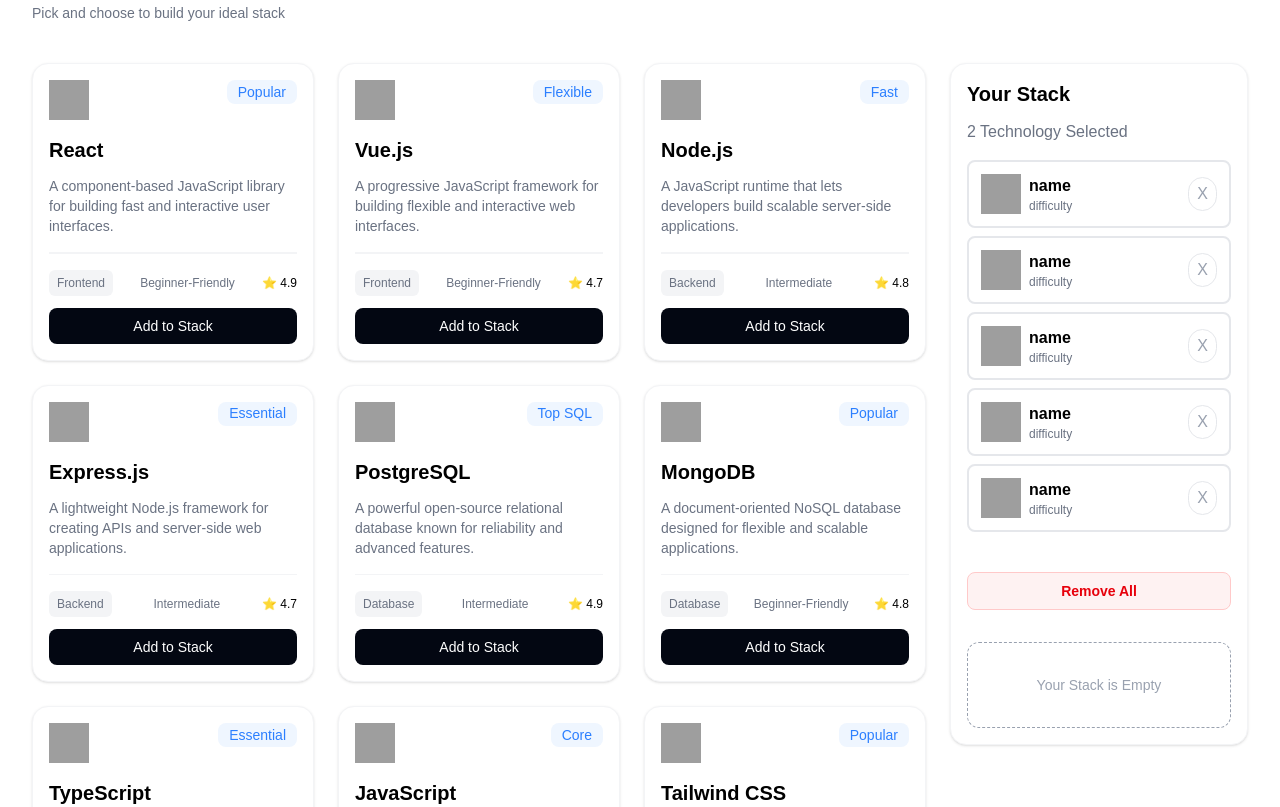
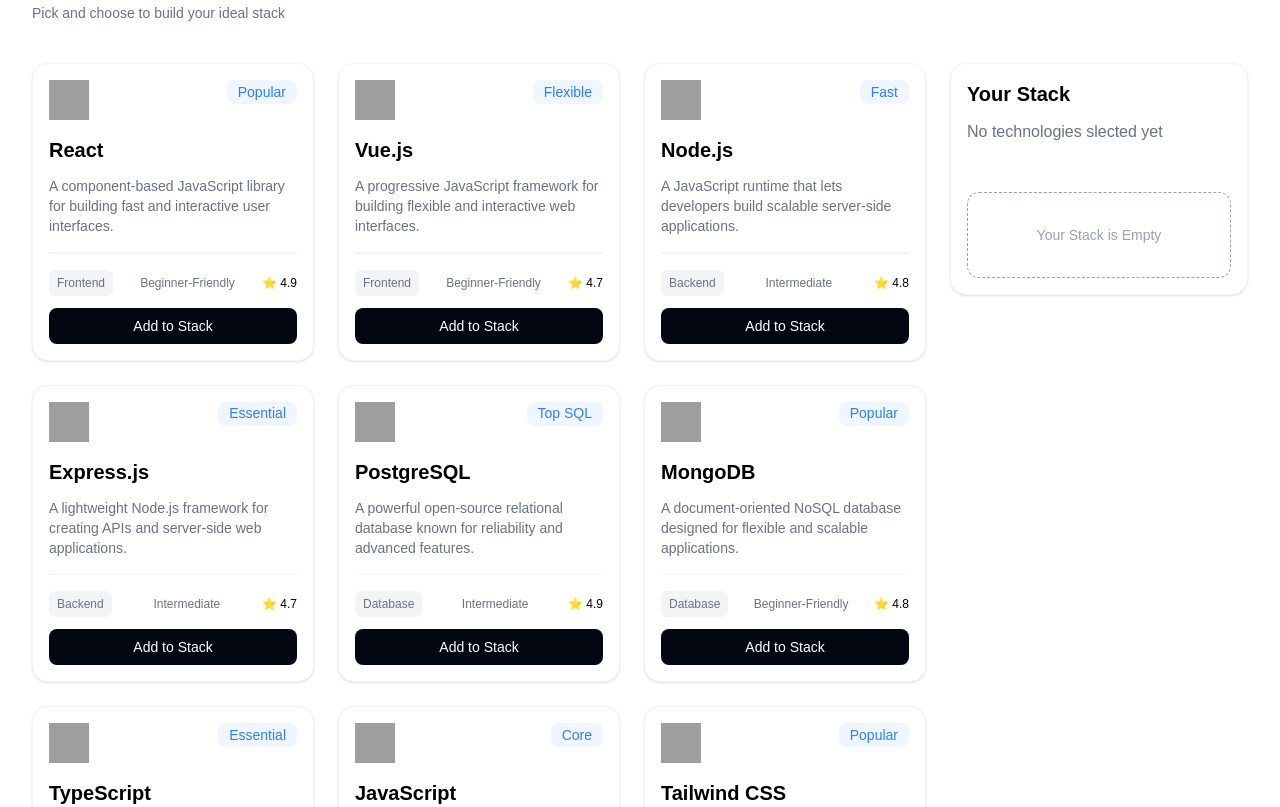
Before and after one commit to amitpauldev/devstack, a React (Vite) app: page / in a window 1280 px wide. Shown: the part 660-1467 px from the top of the page. Built offline with nearby package versions, Linux system fonts and the light colour scheme; grey boxes are pictures that could not be loaded.

Commit message:
Added functionality of Technology and Stackbar

```diff
--- a/src/components/StackBar.tsx
+++ b/src/components/StackBar.tsx
@@ -1,25 +1,51 @@
+import type { Dispatch, SetStateAction } from "react";
+import type { Technology } from "../types/technology";
 import StackItem from "./StackItem";
 
-const StackBar = () => {
+interface TechnologyGridProps {
+	myStacks: Technology[];
+	setMyStacks: Dispatch<SetStateAction<Technology[]>>;
+}
+
+const StackBar = ({ myStacks, setMyStacks }: TechnologyGridProps) => {
+	const handleRemoveAll = () => {
+		setMyStacks([]);
+	};
+
 	return (
 		<div className="bg-white border border-gray-100 rounded-2xl shadow-sm p-4 flex flex-col">
 			<h3 className="text-xl font-bold mb-3">Your Stack</h3>
-			<div className=" text-gray-500">2 Technology Selected</div>
+			<div className=" text-gray-500">
+				{myStacks.length === 1
+					? `1 Technology Selected`
+					: myStacks.length > 1
+						? `${myStacks.length} Technologies Selected`
+						: "No technologies slected yet"}
+			</div>
 			<div className="flex flex-col gap-2 mt-4">
-				<StackItem />
-				<StackItem />
-				<StackItem />
-				<StackItem />
-				<StackItem />
+				{myStacks.map((technology) => (
+					<StackItem
+						key={technology.id}
+						technology={technology}
+						setMyStacks={setMyStacks}
+					/>
+				))}
 
-				<button className="w-full text-sm font-bold bg-red-50 text-red-600 border border-red-200 rounded-lg py-2 mt-8 cursor-pointer">
-					Remove All
-				</button>
+				{myStacks.length > 0 && (
+					<button
+						onClick={handleRemoveAll}
+						className="w-full text-sm font-bold bg-red-50 text-red-600 border border-red-200 rounded-lg py-2 mt-8 cursor-pointer"
+					>
+						Remove All
+					</button>
+				)}
 			</div>
 
-			<div className="text-sm text-gray-400 mt-8 border border-dashed border-gray-400 py-8 text-center rounded-xl">
-				Your Stack is Empty
-			</div>
+			{myStacks.length === 0 && (
+				<div className="text-sm text-gray-400 mt-8 border border-dashed border-gray-400 py-8 text-center rounded-xl">
+					Your Stack is Empty
+				</div>
+			)}
 		</div>
 	);
 };
--- a/src/components/StackItem.tsx
+++ b/src/components/StackItem.tsx
@@ -1,19 +1,28 @@
-import React from "react";
+import React, { type Dispatch, type SetStateAction } from "react";
+import type { Technology } from "../types/technology";
 
-const StackItem = () => {
+interface StackItemProps {
+	technology: Technology;
+	setMyStacks: Dispatch<SetStateAction<Technology[]>>;
+}
+
+const StackItem = ({ technology, setMyStacks }: StackItemProps) => {
+	const handleRemove = () => {
+		setMyStacks((prev) => prev.filter((item) => item.id !== technology.id));
+	};
 	return (
 		<div className="flex justify-between items-center border-2 border-gray-200 rounded-lg p-3">
 			<div className="flex items-center gap-2">
-				<img
-					src="https://icon.icepanel.io/Technology/svg/Vue.js.svg"
-					className="w-10 h-10"
-				/>
+				<img src={technology.icon} className="w-10 h-10" />
 				<div className="flex flex-col">
-					<h5 className="font-bold">name</h5>
-					<p className="text-xs text-gray-500">difficulty</p>
+					<h5 className="font-bold">{technology.name}</h5>
+					<p className="text-xs text-gray-500">{technology.difficulty}</p>
 				</div>
 			</div>
-			<div className="cursor-pointer border border-gray-200 text-gray-400 rounded-full px-2 py-1 hover:bg-red-50 hover:text-red-600">
+			<div
+				onClick={handleRemove}
+				className="cursor-pointer border border-gray-200 text-gray-400 rounded-full px-2 py-1 hover:bg-red-50 hover:text-red-600"
+			>
 				X
 			</div>
 		</div>
--- a/src/components/Technology.tsx
+++ b/src/components/Technology.tsx
@@ -1,8 +1,10 @@
-import { Suspense } from "react";
+import { Suspense, useState } from "react";
 import StackBar from "./StackBar";
 import TechnologyGrid from "./TechnologyGrid";
+import type { Technology } from "../types/technology";
 
 const Technology = () => {
+	const [myStacks, setMyStacks] = useState<Technology[]>([]);
 	return (
 		<div id="technologies" className="wrapper pt-5">
 			<div className="text-center md:text-left mb-10">
@@ -18,11 +20,11 @@
 			<div className="flex flex-col md:flex-row gap-6">
 				<div className="flex-9/12">
 					<Suspense fallback={<p>Loading technologies...</p>}>
-						<TechnologyGrid />
+						<TechnologyGrid myStacks={myStacks} setMyStacks={setMyStacks} />
 					</Suspense>
 				</div>
 				<div className="flex-3/12">
-					<StackBar />
+					<StackBar myStacks={myStacks} setMyStacks={setMyStacks} />
 				</div>
 			</div>
 		</div>
--- a/src/components/TechnologyGrid.tsx
+++ b/src/components/TechnologyGrid.tsx
@@ -1,4 +1,4 @@
-import { use } from "react";
+import { use, type Dispatch, type SetStateAction } from "react";
 import type { Technology } from "../types/technology";
 
 // const technologiesPromise = fetch("/data/technologies.json").then(
@@ -17,18 +17,28 @@
 	}
 	return response.json();
 };
-
 const technologiesPromise = fetchTechnologies();
 
-const TechnologyGrid = () => {
+interface TechnologyGridProps {
+	myStacks: Technology[];
+	setMyStacks: Dispatch<SetStateAction<Technology[]>>;
+}
+
+const TechnologyGrid = ({ myStacks, setMyStacks }: TechnologyGridProps) => {
 	const technologies = use(technologiesPromise);
+
+	const handleClick = (technology: Technology) => {
+		if (!myStacks.some((item) => item.id === technology.id)) {
+			setMyStacks([...myStacks, technology]);
+		}
+	};
 
 	return (
 		<div className="grid grid-cols-1 md:grid-cols-2 lg:grid-cols-3 gap-6">
 			{technologies.map((technology) => (
 				<div
 					key={technology.id}
-					className="bg-white border border-gray-100 rounded-2xl shadow-sm p-4 flex flex-col"
+					className={`bg-white border ${myStacks.some((item) => item.id === technology.id) ? "border-myPink" : "border-gray-100"} rounded-2xl shadow-sm p-4 flex flex-col`}
 				>
 					<div className="flex justify-between gap-2 mb-4">
 						<img
@@ -53,7 +63,10 @@
 						<p className="text-black">⭐ {technology.rating}</p>
 					</div>
 
-					<button className="w-full bg-gray-950 hover:bg-gray-800 text-white py-2 text-sm rounded-lg mt-3 cursor-pointer">
+					<button
+						onClick={() => handleClick(technology)}
+						className="w-full bg-gray-950 hover:bg-gray-800 text-white py-2 text-sm rounded-lg mt-3 cursor-pointer"
+					>
 						Add to Stack
 					</button>
 				</div>
```
